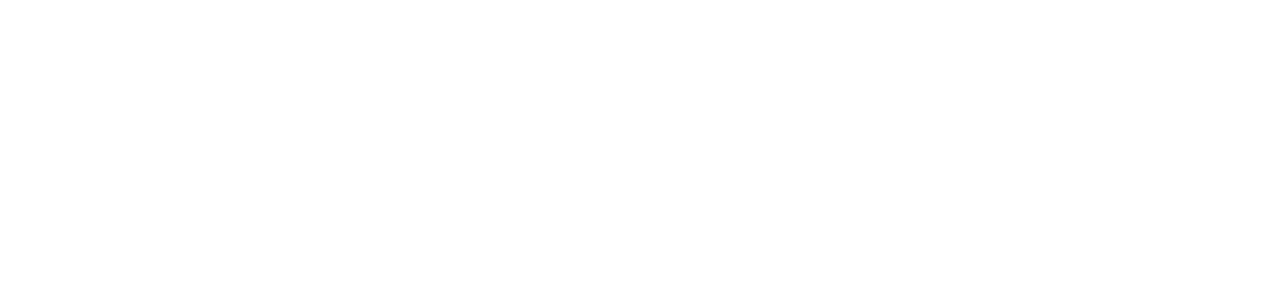
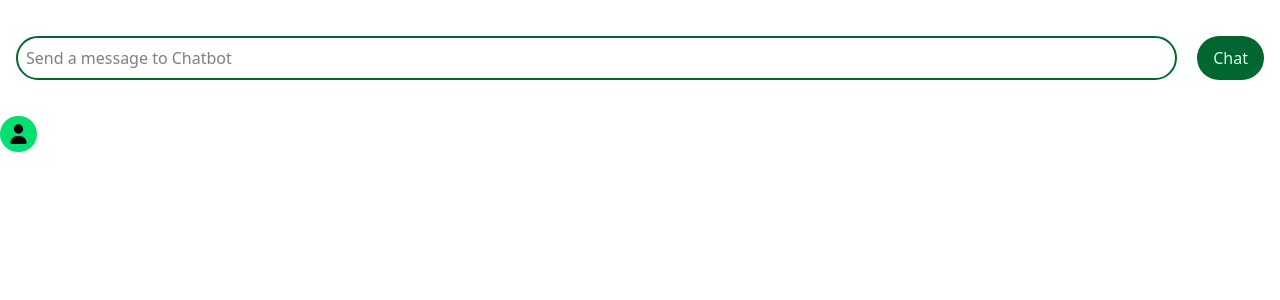
Before and after one commit to Phoenix-Domain/my-typescript-app, a React (Vite) app: page / in a window 1280 px wide. Shown: the top 300 px of the page. Built offline with nearby package versions, Linux system fonts and the light colour scheme.

Commit message:
feat: Create UI for chat app

```diff
--- a/package.json
+++ b/package.json
@@ -11,6 +11,10 @@
     "test": "jest"
   },
   "dependencies": {
+    "@fortawesome/fontawesome-svg-core": "^7.0.1",
+    "@fortawesome/free-brands-svg-icons": "^7.0.1",
+    "@fortawesome/free-solid-svg-icons": "^7.0.1",
+    "@fortawesome/react-fontawesome": "^3.0.2",
     "@tailwindcss/postcss": "^4.1.12",
     "@tailwindcss/vite": "^4.1.12",
     "postcss": "^8.5.6",
--- a/src/App.tsx
+++ b/src/App.tsx
@@ -1,9 +1,12 @@
 import './App.css';
+import ChatInput from './components/features/ChatInput';
+import UserChatBox from './components/features/UserChatBox';
 
 function App() {
  return(
  <>
-
+    <ChatInput />
+    <UserChatBox />
  </>
  )
 }
--- /dev/null
+++ b/src/components/common/Button.tsx
@@ -0,0 +1,14 @@
+interface ButtonTypes{
+    label: string
+    type: 'button' | 'submit' | 'reset'
+}
+
+function Button({ label, type }: ButtonTypes){
+    return(
+        <button type={type} className='bg-green-800 text-green-100 px-4 py-2 rounded-full active:bg-green-200 active:text-green-800'>
+            {label}
+        </button>
+    )
+}
+
+export default Button;
--- /dev/null
+++ b/src/components/common/Icon.tsx
@@ -0,0 +1,16 @@
+import { FontAwesomeIcon } from '@fortawesome/react-fontawesome'
+import { faUser, faRobot } from '@fortawesome/free-solid-svg-icons'
+
+interface IconTypes{
+    iconType: 'user' | 'chatBot'
+}
+
+function Icon({iconType}: IconTypes){
+   const icon = iconType === 'user' ? faUser : faRobot;
+
+    return(
+        <FontAwesomeIcon icon={icon} size='lg' className='bg-green-400 rounded-full py-2 px-1.5'/>
+    )
+}
+
+export default Icon;
--- /dev/null
+++ b/src/components/common/Input.tsx
@@ -0,0 +1,15 @@
+interface InputTypes{
+    type: string
+}
+
+function Input({type}: InputTypes){
+    return(
+        <input
+        type={type}
+        className='border-2 rounded-full p-2 border-green-800 w-full flex-2 focus:border-green-500 outline-0'
+        placeholder='Send a message to Chatbot'
+        />
+    )
+}
+
+export default Input
--- /dev/null
+++ b/src/components/common/UserMsg.tsx
@@ -0,0 +1,15 @@
+interface UserMsgTypes{
+    content: string;
+}
+
+function UserMsg({content}: UserMsgTypes){
+    return(
+        <article>
+            <p>
+                {content}
+            </p>
+        </article>
+    )
+}
+
+export default UserMsg;
--- /dev/null
+++ b/src/components/features/ChatInput.tsx
@@ -0,0 +1,13 @@
+import Button from '../common/Button';
+import Input from '../common/Input';
+
+function ChatInput(){
+    return(
+        <div className='flex justify-around gap-5 mx-auto my-5 p-4'>
+            <Input type='text'/>
+            <Button type='button' label='Chat'/>
+        </div>
+    )
+}
+
+export default ChatInput;
--- /dev/null
+++ b/src/components/features/UserChatBox.tsx
@@ -0,0 +1,12 @@
+import Icon from '../common/Icon';
+import UserMsg from '../common/UserMsg';
+
+function UserChatBox(){
+    return (
+        <div>
+            <Icon iconType='user'/>
+        </div>
+    )
+}
+
+export default UserChatBox;
```
Also changed, not shown: 1 other file (tests, documents, lock files or other folders).
